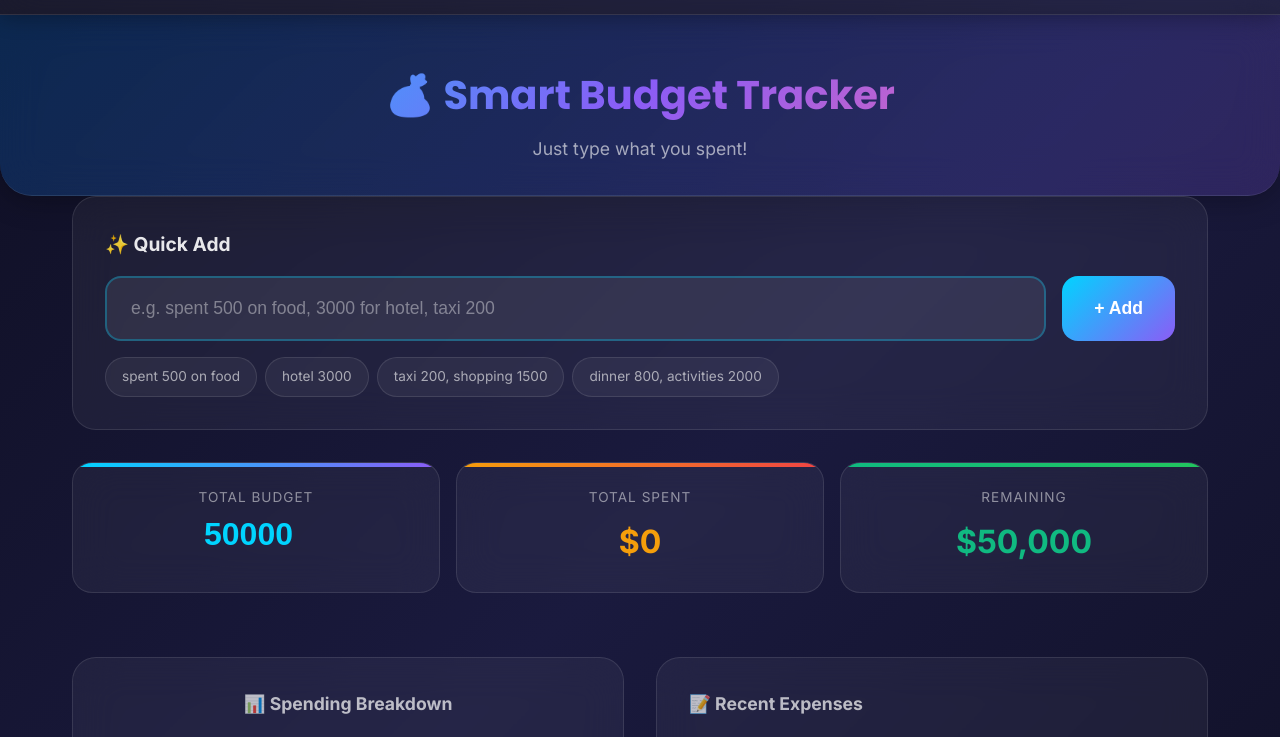
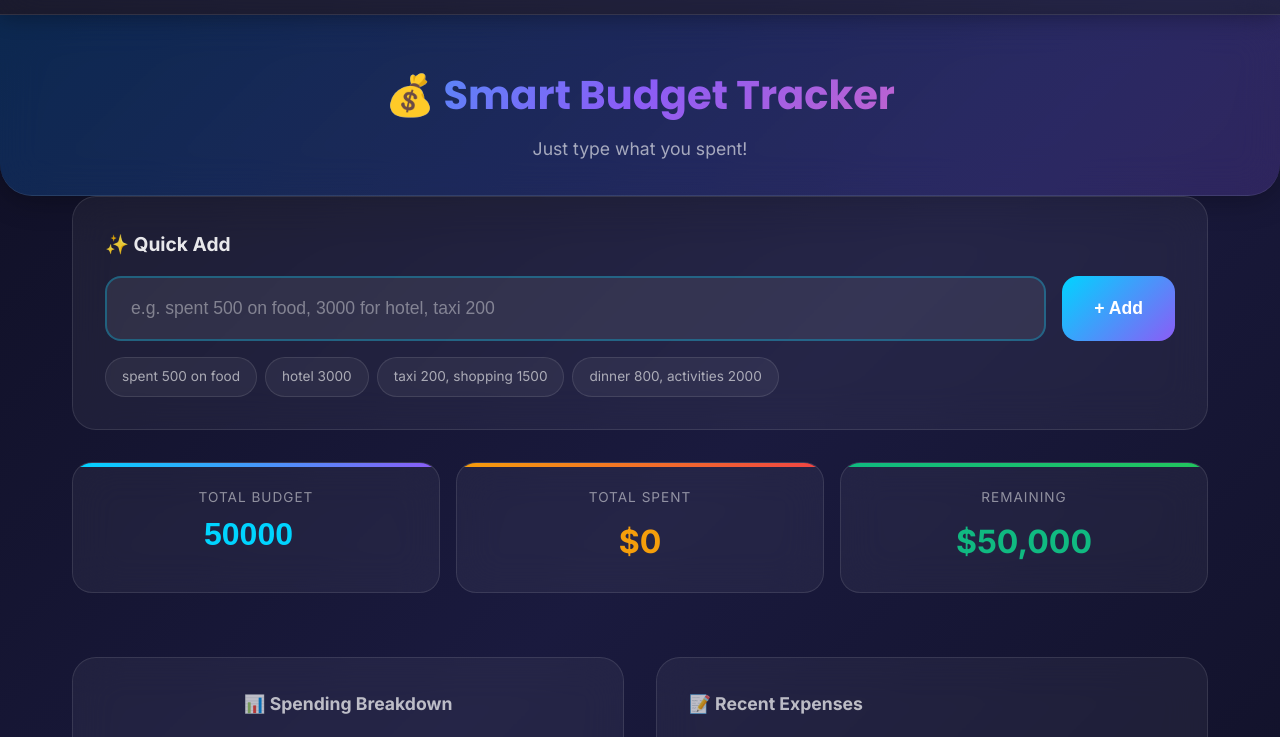
Before and after one commit to chunk97-bot/WhereTo, a plain HTML site: page budget-calculator.html in a window 1280 px wide. Shown: the part 63-800 px from the top of the page. Drawn offline with Linux system fonts and the light colour scheme.

Commit message:
Fix money bag emoji visibility in budget header

```diff
--- a/budget-calculator.html
+++ b/budget-calculator.html
@@ -34,6 +34,11 @@
             -webkit-background-clip: text;
             -webkit-text-fill-color: transparent;
             margin-bottom: 0.5rem;
+        }
+
+        .header h1 .header-emoji {
+            -webkit-text-fill-color: initial;
+            background: none;
         }
 
         .header p {
@@ -579,7 +584,7 @@
 
         <!-- Header -->
     <header class="header">
-        <h1>💰 Smart Budget Tracker</h1>
+        <h1><span class="header-emoji">💰</span> Smart Budget Tracker</h1>
         <p>Just type what you spent!</p>
     </header>
 
```
